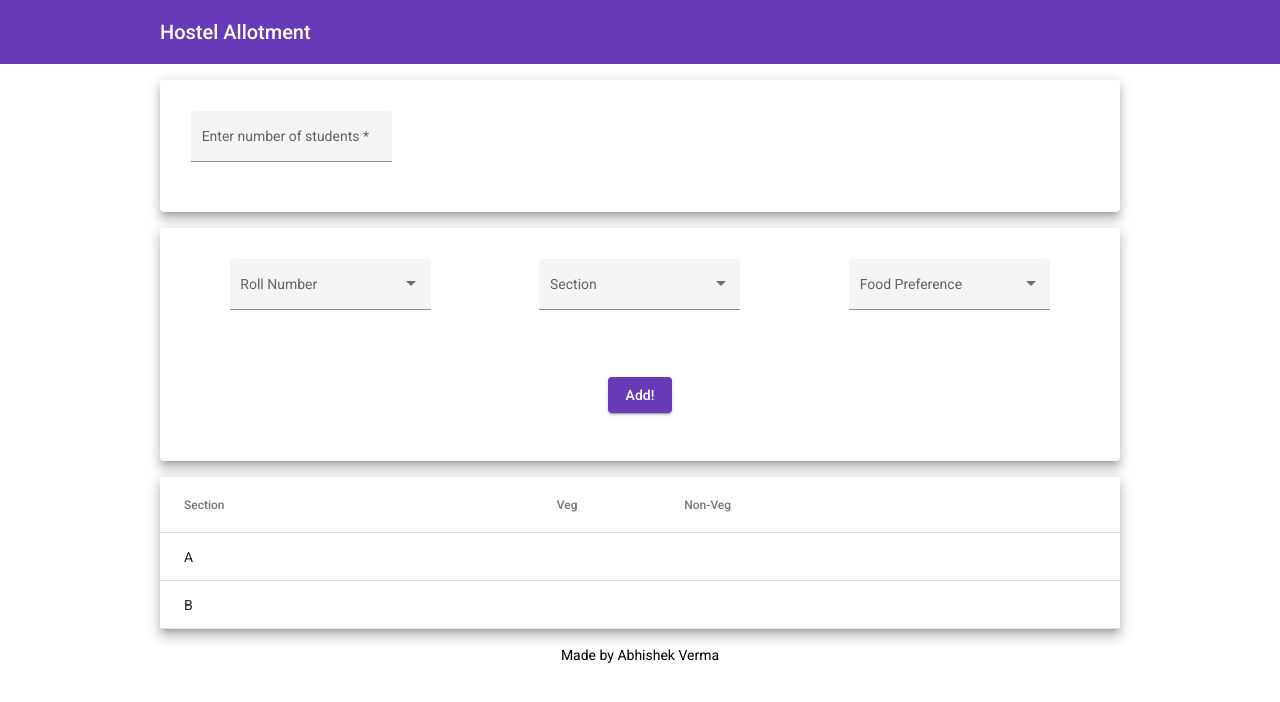
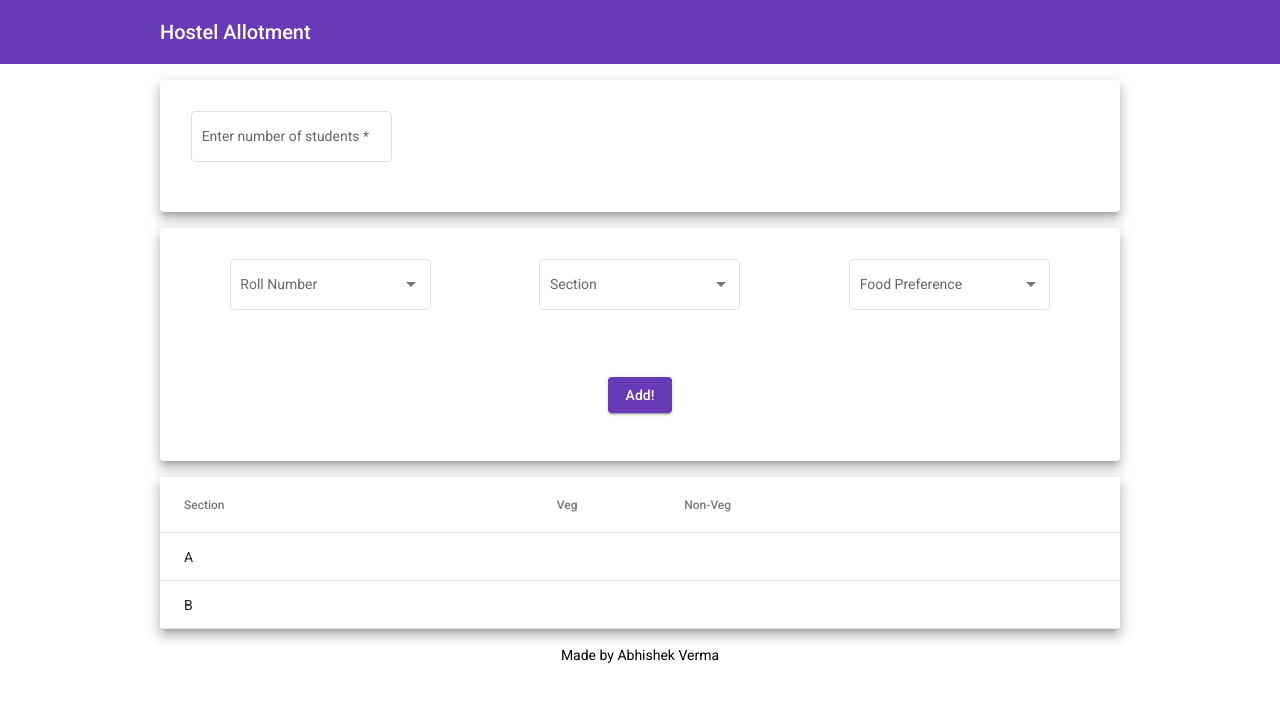
Before and after one commit to mrcreatist/hostel-allotment, an Angular app: page / in a window 1280 px wide. Shown: the top 702 px of the page. Built offline with nearby package versions, Linux system fonts and the light colour scheme.

Commit message:
UI elements

```diff
--- a/src/app/component/allotment-limit/allotment-limit.component.html
+++ b/src/app/component/allotment-limit/allotment-limit.component.html
@@ -2,7 +2,7 @@
   <mat-card-content>
     <mat-grid-list cols="4" rowHeight="100px">
       <mat-grid-tile colspan="1" rowspan="1">
-        <mat-form-field appearance="fill">
+        <mat-form-field appearance="outline">
           <mat-label>Enter number of students</mat-label>
           <input matInput placeholder="12" [formControl]="control">
         </mat-form-field>
--- a/src/app/component/main/main.component.html
+++ b/src/app/component/main/main.component.html
@@ -3,7 +3,7 @@
     <form [formGroup]="form">
       <mat-grid-list cols="3" rowHeight="100px">
         <mat-grid-tile colspan="1" rowspan="1">
-          <mat-form-field appearance="fill">
+          <mat-form-field appearance="outline">
             <mat-label>Roll Number</mat-label>
             <mat-select formControlName="roll">
               <mat-option *ngFor="let item of getRollNumber()" [value]="item">{{item}}</mat-option>
@@ -11,7 +11,7 @@
           </mat-form-field>
         </mat-grid-tile>
         <mat-grid-tile colspan="1" rowspan="1">
-          <mat-form-field appearance="fill">
+          <mat-form-field appearance="outline">
             <mat-label>Section</mat-label>
             <mat-select formControlName="section">
               <mat-option *ngFor="let section of getMasterData(typeEnum.section)"
@@ -20,7 +20,7 @@
           </mat-form-field>
         </mat-grid-tile>
         <mat-grid-tile colspan="1" rowspan="1">
-          <mat-form-field appearance="fill">
+          <mat-form-field appearance="outline">
             <mat-label>Food Preference</mat-label>
             <mat-select formControlName="food">
               <mat-option *ngFor="let food of getMasterData(typeEnum.food)" [value]="getValue(typeEnum.food, food)">
```
